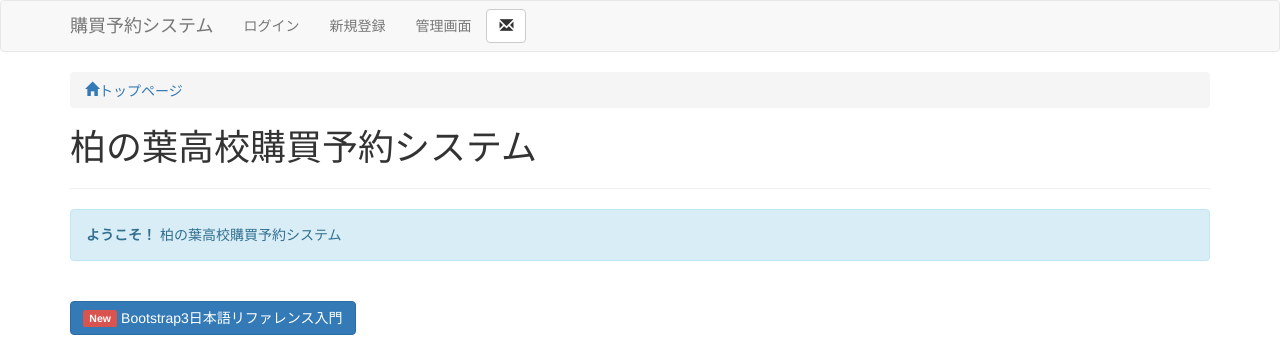
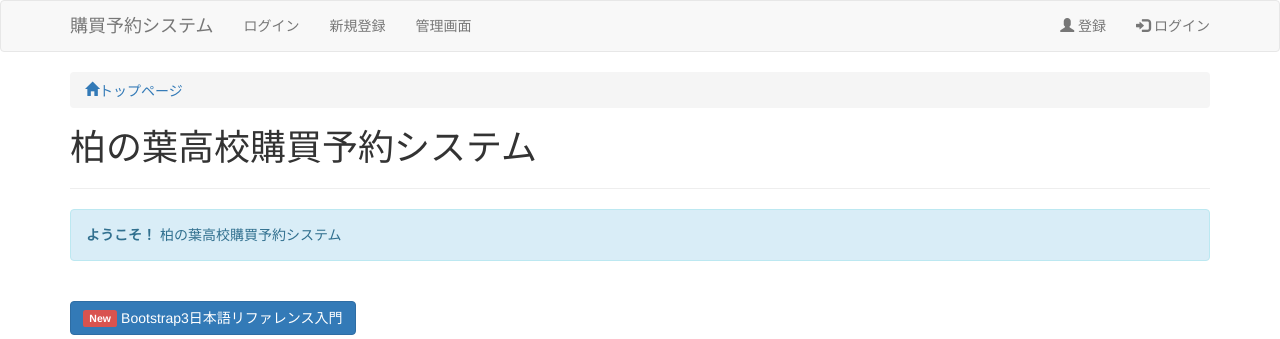
Before and after one commit to s151003/kobai-sys, a PHP site: page /index.php in a window 1280 px wide. Shown: the top 339 px of the page. Run offline with PHP 8.4, Linux system fonts and the light colour scheme; some libraries are stand-ins or nearby versions.

Commit message:
[Update] メニューバーのタイトルからトップページへ飛べるように変更

```diff
--- a/head.php
+++ b/head.php
@@ -20,7 +20,7 @@ function output($title){
       <nav class="navbar navbar-default">
         <div class="container">
           <div class="navbar-header">
-            <a class="navbar-brand">購買予約システム</a>
+            <a class="navbar-brand" href="/kobai-sys">購買予約システム</a>
           </div>
           <ul class="nav navbar-nav">
             <li class="active">
@@ -28,9 +28,10 @@ function output($title){
             <li><a href="/kobai-sys/mypage/regist_form.php">新規登録</a></li>
             <li><a href="/kobai-sys/console">管理画面</a></li>
           </ul>
-          <button type="button" class="btn btn-default navbar-btn">
-            <span class="glyphicon glyphicon-envelope"></span>
-          </button>
+          <ul class="nav navbar-nav navbar-right">
+            <li><a href="/kobai-sys/mypage/regist_form.php"><span class="glyphicon glyphicon-user"></span> 登録</a></li>
+            <li><a href="/kobai-sys/mypage/login.php"><span class="glyphicon glyphicon-log-in"></span> ログイン</a></li>
+          </ul>
         </div>
       </nav>
       <!-- ナビゲーションバーここまで -->
```
